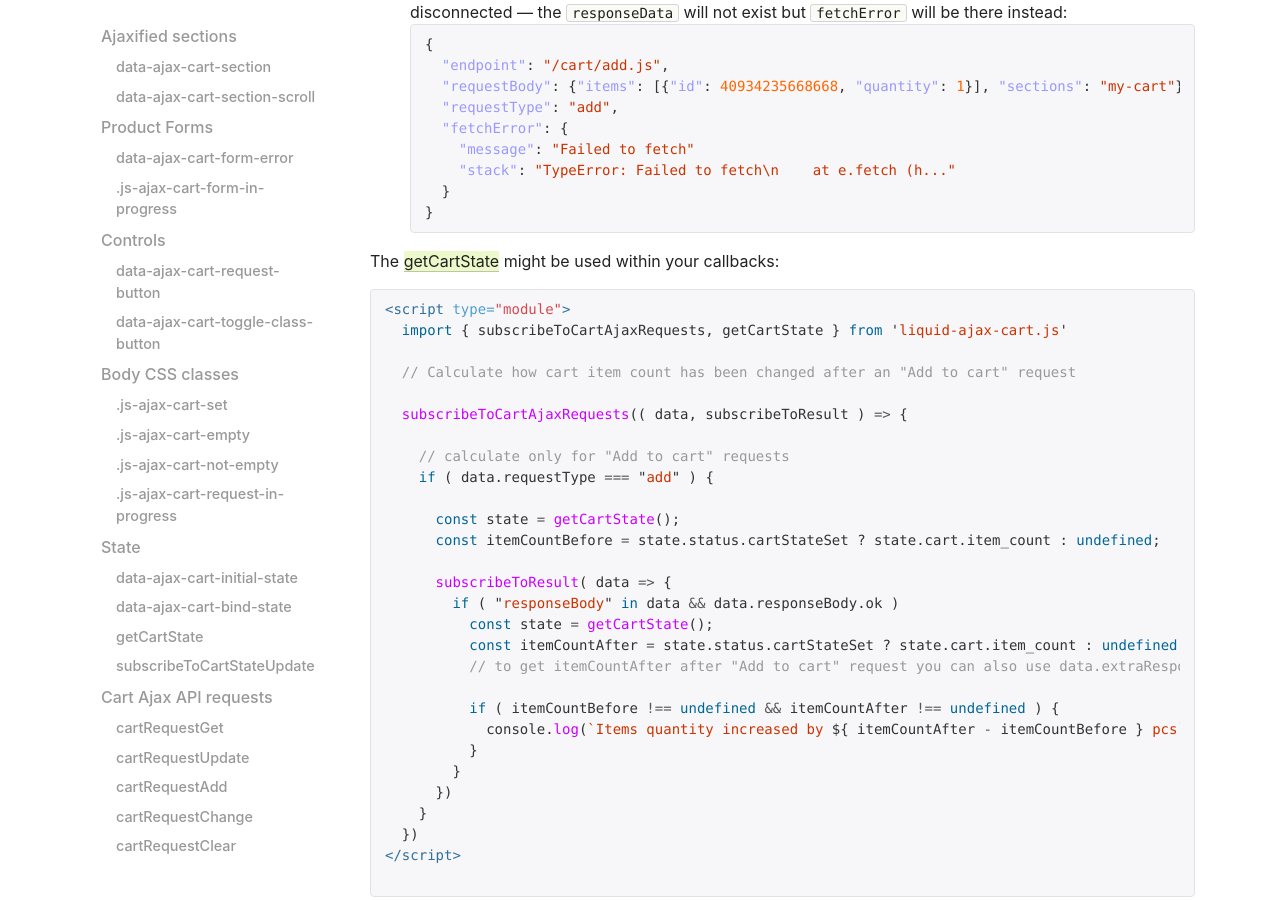
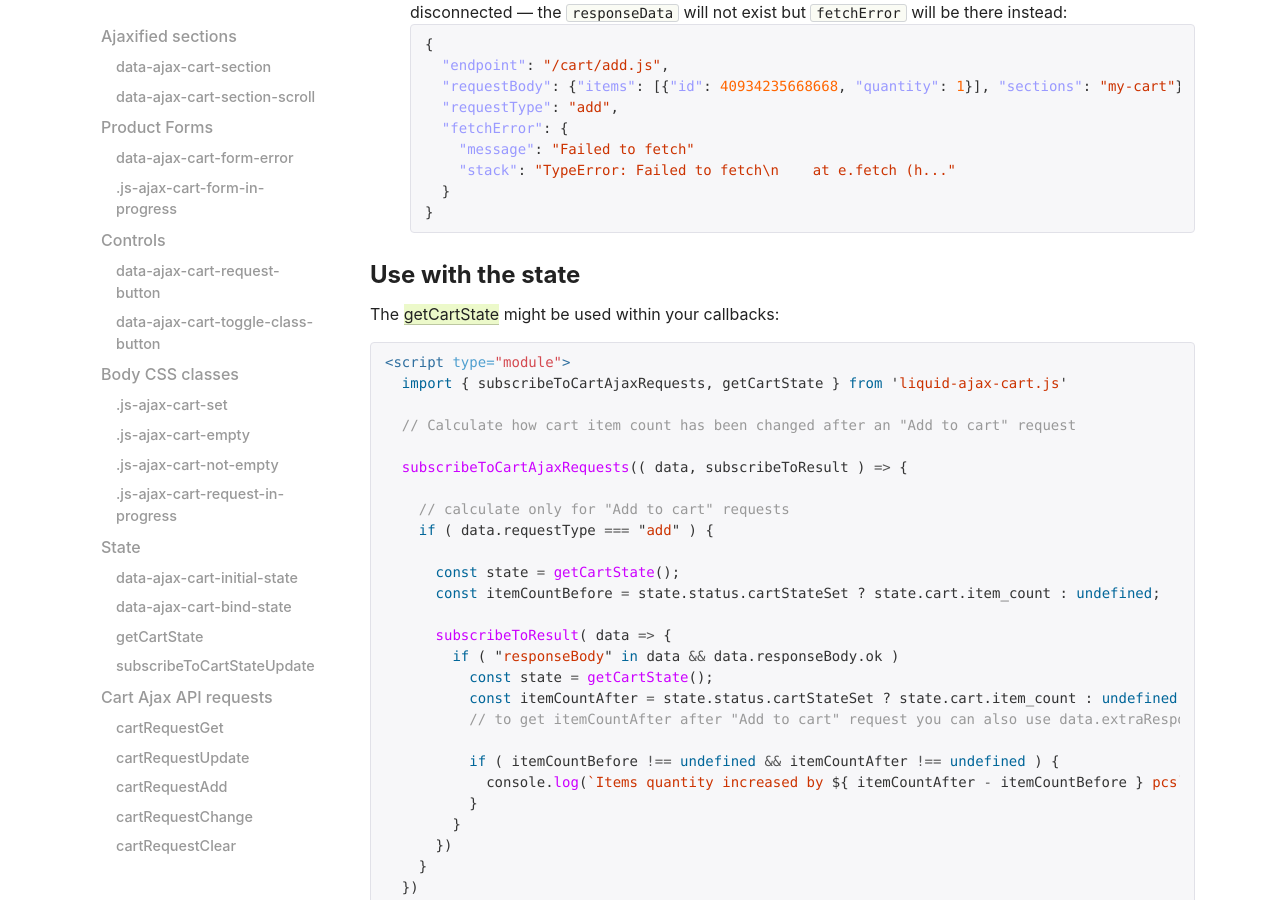
Before and after one commit to EvgeniyMukhamedjanov/liquid-ajax-cart, a Jekyll site: the page built from docs/reference/subscribeToCartAjaxRequests.md, in a window 1280 px wide and 900 px high, scrolled down 1435 px. Built offline with Jekyll 4.4.1, drawn with Linux system fonts in a browser that asks for light colours; nearby versions of some CDN libraries; our own code applies the rules of GitHub Pages for plain Markdown files; a script that is not in the unit is left out.

Commit message:
Update subscribeToCartAjaxRequests.md

````diff
--- a/docs/reference/subscribeToCartAjaxRequests.md
+++ b/docs/reference/subscribeToCartAjaxRequests.md
@@ -63,6 +63,7 @@ Two parameters will be passed to the callback function:
     }
     ```
 
+### Use with the state
 The [getCartState](/reference/getCartState) might be used within your callbacks:
 ```html
 <script type="module">
````
